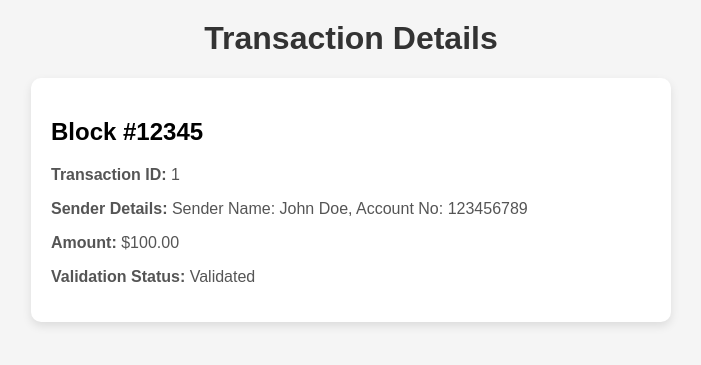
After one commit to ira-mane/Major-project-CE4, a PHP site: page /transaction_details.php?transaction_id=1 in a window 1280 px wide. The commit adds this page. Shown: the top 365 px of the page, without its empty margins (289-990 px from the left). Run offline with PHP 8.4, Linux system fonts and the light colour scheme.

Commit message:
block infor page added

```diff
--- /dev/null
+++ b/css/transaction_details.css
@@ -0,0 +1,26 @@
+body {
+    margin: 0;
+    padding: 0;
+    font-family: Arial, sans-serif;
+    background-color: #f5f5f5;
+}
+
+h1 {
+    text-align: center;
+    margin-top: 20px;
+    color: #333;
+}
+
+div {
+    max-width: 600px;
+    margin: 20px auto;
+    background: #ffffff;
+    padding: 20px;
+    border-radius: 10px;
+    box-shadow: 0 4px 10px rgba(0, 0, 0, 0.1);
+}
+
+p {
+    font-size: 16px;
+    color: #555;
+}
--- /dev/null
+++ b/transaction_details.php
@@ -0,0 +1,33 @@
+<?php
+// Assuming transaction data is fetched from a database or passed via GET/POST
+$transaction_id = $_GET['transaction_id']; // Example of getting transaction ID from URL
+// Fetch transaction details from the database based on the transaction ID
+// This is a placeholder for the actual database query
+$transaction_details = [
+    'block_header' => 'Block #12345',
+    'transaction_id' => $transaction_id,
+    'sender_details' => 'Sender Name: John Doe, Account No: 123456789',
+    'amount' => '100.00',
+    'validation_status' => 'Validated'
+];
+?>
+
+<!DOCTYPE html>
+<html lang="en">
+<head>
+    <meta charset="UTF-8">
+    <meta name="viewport" content="width=device-width, initial-scale=1.0">
+    <title>Transaction Details</title>
+    <link rel="stylesheet" type="text/css" href="css/transaction_details.css">
+</head>
+<body>
+    <h1>Transaction Details</h1>
+    <div>
+        <h2><?php echo $transaction_details['block_header']; ?></h2>
+        <p><strong>Transaction ID:</strong> <?php echo $transaction_details['transaction_id']; ?></p>
+        <p><strong>Sender Details:</strong> <?php echo $transaction_details['sender_details']; ?></p>
+        <p><strong>Amount:</strong> $<?php echo $transaction_details['amount']; ?></p>
+        <p><strong>Validation Status:</strong> <?php echo $transaction_details['validation_status']; ?></p>
+    </div>
+</body>
+</html>
```
Also changed, not shown: index.php (+8 -57 lines), 1 other file.
